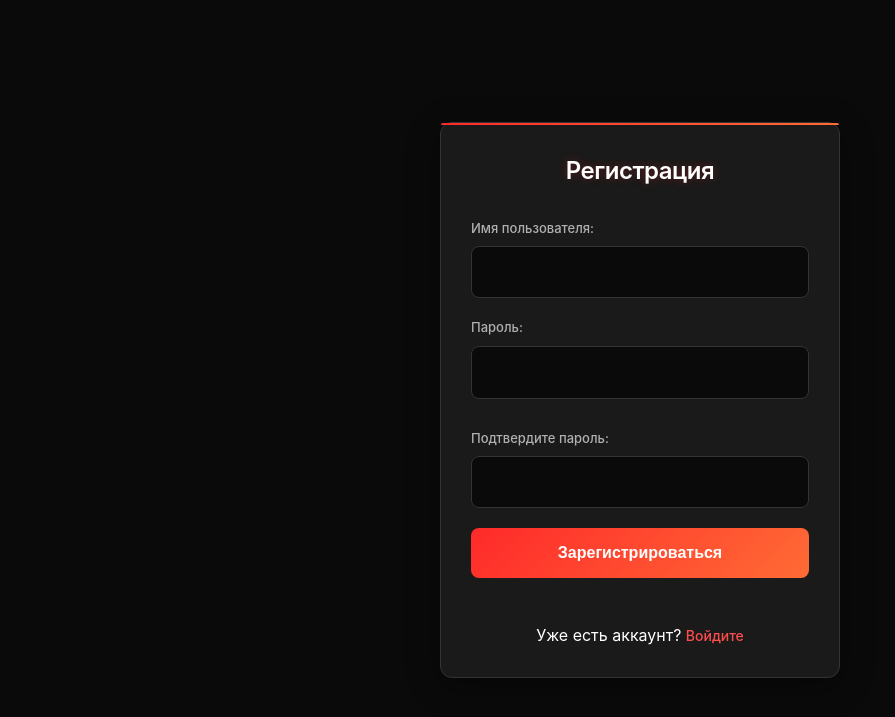
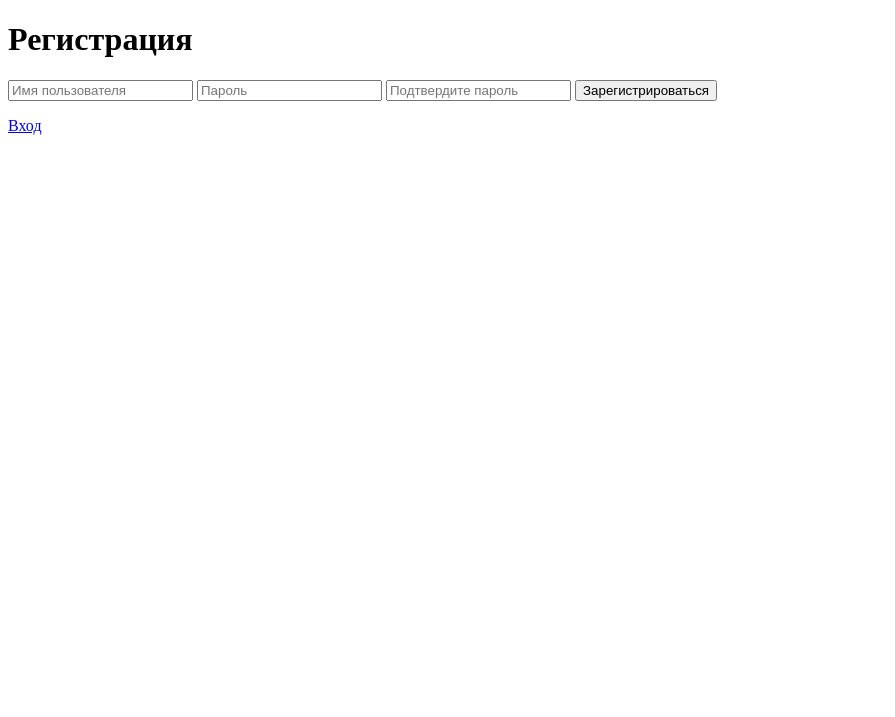
Before and after one commit to SashaDanil/DEMON-DESTOER-COMMANDER-APPARATION-PROTECTION, a Flask app: page /register in a window 1280 px wide. Shown: the top 717 px of the page, without its empty margins (0-895 px from the left). Run offline with Flask 3, Linux system fonts and the light colour scheme.

Commit message:
Update register.html

```diff
--- a/templates/register.html
+++ b/templates/register.html
@@ -1,43 +1,19 @@
 <!DOCTYPE html>
-<html lang="ru">
+<html>
 <head>
-    <meta charset="UTF-8">
-    <meta name="viewport" content="width=device-width, initial-scale=1.0">
-    <title>Регистрация - Генератор паролей</title>
-    <link rel="stylesheet" href="{{ url_for('static', filename='style.css') }}">
+    <title>Регистрация</title>
 </head>
 <body>
-    <div class="container">
-        <h1>Регистрация</h1>
-
-        {% if error %}
-        <div class="message error" style="margin-bottom: 20px;">
-            {{ error }}
-        </div>
-        {% endif %}
-
-        <form method="POST" class="auth-form">
-            <div class="form-group">
-                <label for="username">Имя пользователя:</label>
-                <input type="text" id="username" name="username" required>
-            </div>
-
-            <div class="form-group">
-                <label for="password">Пароль:</label>
-                <input type="password" id="password" name="password" required>
-            </div>
-
-            <div class="form-group">
-                <label for="confirm_password">Подтвердите пароль:</label>
-                <input type="password" id="confirm_password" name="confirm_password" required>
-            </div>
-
-            <button type="submit" class="auth-btn">Зарегистрироваться</button>
-        </form>
-
-        <div class="auth-links">
-            <p>Уже есть аккаунт? <a href="{{ url_for('login') }}">Войдите</a></p>
-        </div>
-    </div>
+    <h1>Регистрация</h1>
+    {% if error %}
+        <p style="color: red;">{{ error }}</p>
+    {% endif %}
+    <form method="POST">
+        <input type="text" name="username" placeholder="Имя пользователя" required>
+        <input type="password" name="password" placeholder="Пароль" required>
+        <input type="password" name="confirm_password" placeholder="Подтвердите пароль" required>
+        <button type="submit">Зарегистрироваться</button>
+    </form>
+    <p><a href="{{ url_for('login') }}">Вход</a></p>
 </body>
 </html>
```
